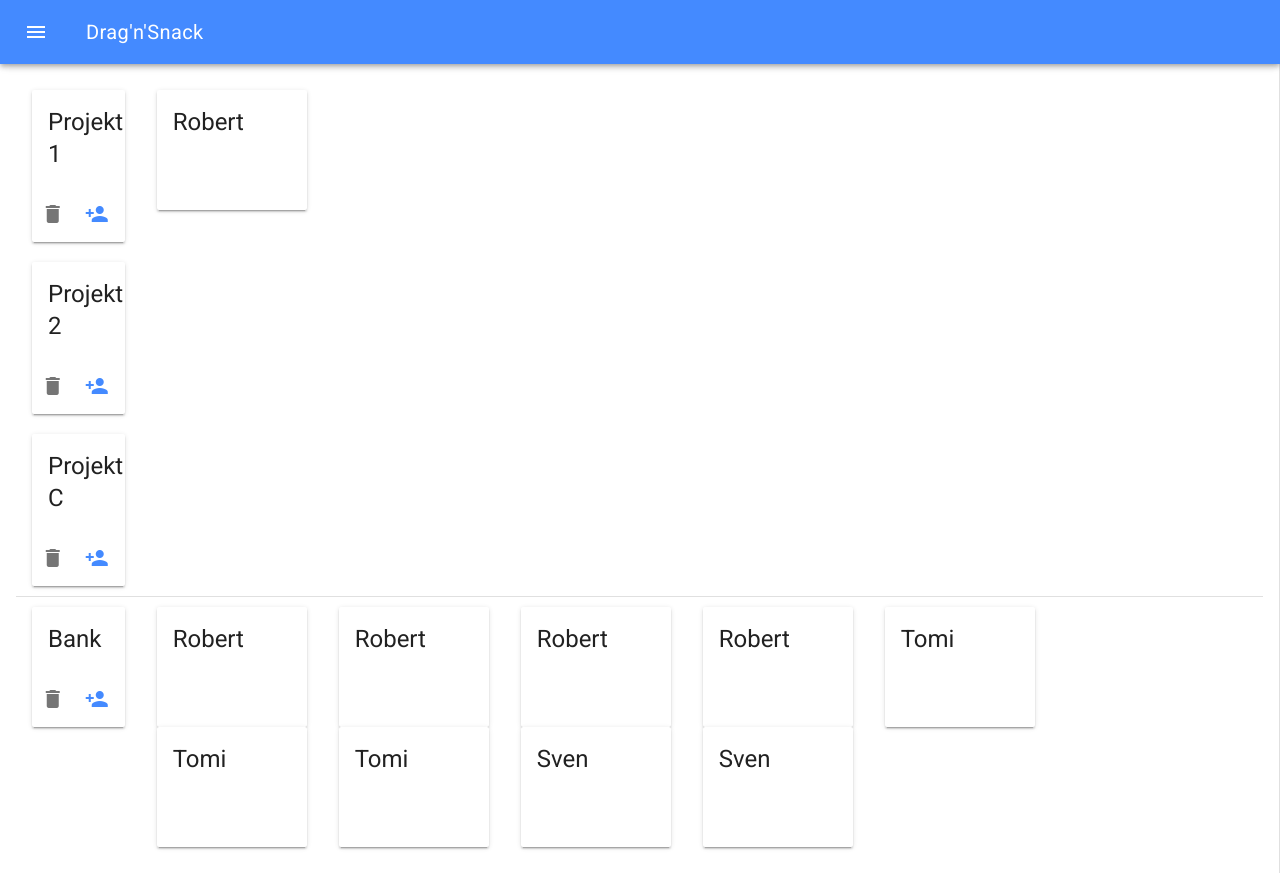
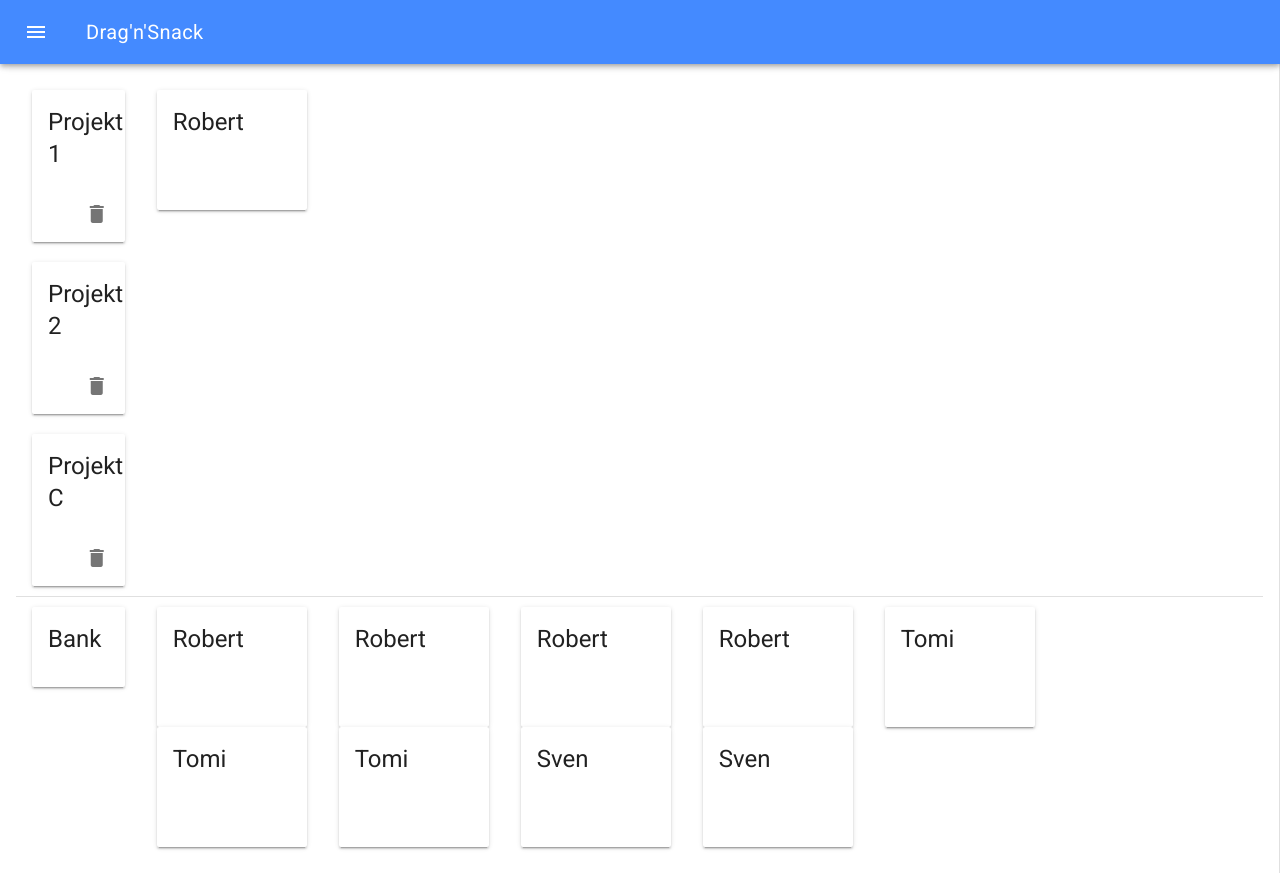
Before and after one commit to mrlorka/drag-n-snack, a Vue app: page / in a window 1280 px wide. Built offline with nearby package versions, Linux system fonts and the light colour scheme.

Commit message:
Löschen eines Projekts verschiebt nun alle Members auf die Bank

```diff
--- a/src/components/ProjectBoard.vue
+++ b/src/components/ProjectBoard.vue
@@ -5,7 +5,7 @@
     </div>
     <md-divider></md-divider>
     <div class="lane">
-      <project-lane :project="bankProject"></project-lane>
+      <project-lane :project="bankProject"  :allow-project-deletion="false"></project-lane>
     </div>
   </div>
 </template>
@@ -30,10 +30,17 @@ export default {
   } ,
   methods: {
     deleteProject: function(project) {
-      //TODO move members to bank
-      let deleteCandidate = this.projects.find(element => project.id === element.id)
-      var index = this.projects.indexOf(deleteCandidate);
-      this.projects.splice(index, 1);
+      let moveActions = []
+      project.members.forEach(member => {
+        let payload = { project: project, member: member }
+        moveActions.push(this.$store.dispatch('moveMemberToBank', payload))
+      });
+      Promise.all(moveActions)
+      .then(() => {
+        this.$store.commit('removeProject', project.id )
+      }).catch((err) => {
+        alert(err)
+      });
     }
   }
 }
--- a/src/components/ProjectLane.vue
+++ b/src/components/ProjectLane.vue
@@ -6,11 +6,8 @@
             <div class="md-headline">{{project.name}}</div>
           </md-card-header>
           <md-card-actions>
-            <md-button class="md-icon-button" @click="$emit('deleteProject')">
+            <md-button v-if="allowProjectDeletion" class="md-icon-button" @click="$emit('deleteProject')">
               <md-icon>delete</md-icon>
-            </md-button>
-            <md-button class="md-icon-button md-primary" @click="add()">
-              <md-icon>person_add</md-icon>
             </md-button>
           </md-card-actions>
         </md-card>
@@ -34,7 +31,6 @@
 
 <script>
 import draggable from "vuedraggable";
-import uuidv1 from "uuid";
 export default {
   components: {
     draggable
@@ -43,6 +39,11 @@ export default {
     project: {
       type: Object,
       required: true
+    },
+    allowProjectDeletion: {
+      type: Boolean,
+      required: false,
+      default: true
     }
   },
   data() {
@@ -50,9 +51,6 @@ export default {
     };
   },
   methods: {
-    add: function() {
-      this.project.members.push({ id: uuidv1(), name: "Neu" });
-    },
     toBank: function(member) {
       let payload = { project: this.project, member: member }
       this.$store.dispatch('moveMemberToBank', payload)
```
